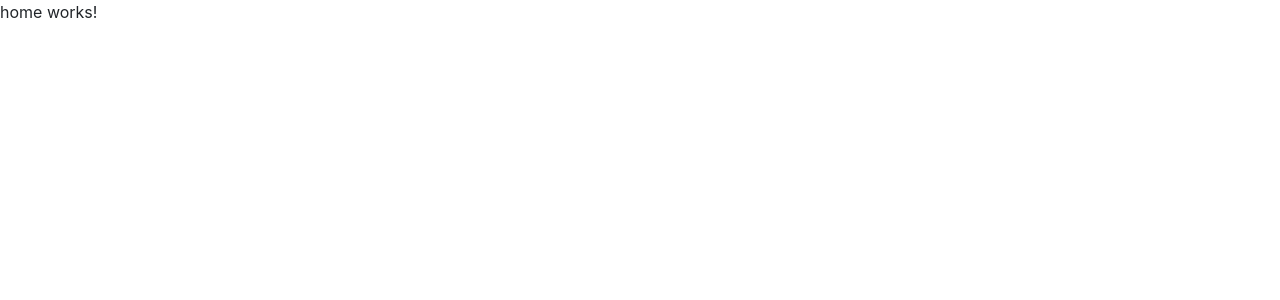
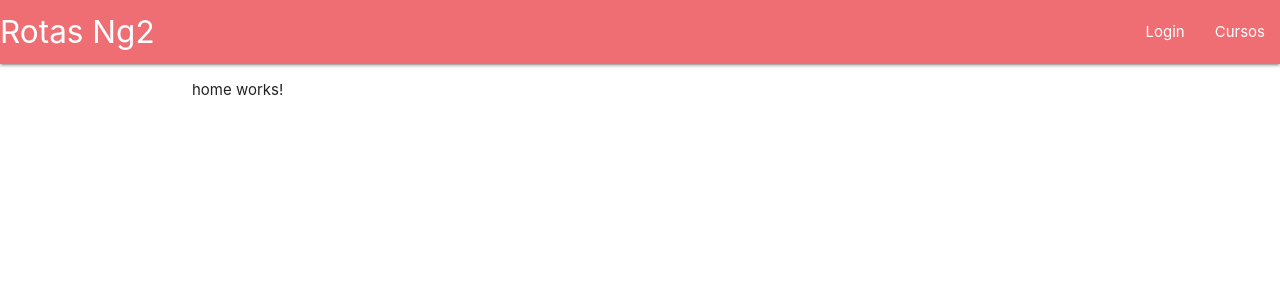
Before and after one commit to Keemluvr/angular-training, an Angular app in the folder rotas/: page / in a window 1280 px wide. Shown: the top 300 px of the page. Built offline with nearby package versions, Linux system fonts and the light colour scheme.

Commit message:
RouterLink: definindo rotas no template

```diff
--- a/rotas/package.json
+++ b/rotas/package.json
@@ -21,6 +21,7 @@
     "@angular/platform-browser-dynamic": "^2.3.1",
     "@angular/router": "^3.3.1",
     "core-js": "^2.4.1",
+    "materialize-css": "^1.0.0-rc.2",
     "rxjs": "^5.0.1",
     "ts-helpers": "^1.1.1",
     "zone.js": "^0.7.2"
--- a/rotas/src/app/app.component.html
+++ b/rotas/src/app/app.component.html
@@ -1 +1,15 @@
-<router-outlet></router-outlet>
+<nav>
+  <div class="nav-wrapper">
+    <a routerLink="" class="brand-logo">Rotas Ng2</a>
+    <ul id="nav-mobile" class="right hide-on-med-and-down">
+      <li><a routerLink="/login">Login</a></li>
+      <li><a routerLink="/cursos">Cursos</a></li>
+    </ul>
+  </div>
+</nav>
+
+<div class="container">
+
+  <router-outlet></router-outlet>
+
+</div>
--- a/rotas/src/index.html
+++ b/rotas/src/index.html
@@ -5,7 +5,7 @@
   <title>Rotas</title>
   <base href="/">
 
-  <link rel="stylesheet" href="https://stackpath.bootstrapcdn.com/bootstrap/4.3.1/css/bootstrap.min.css" integrity="sha384-ggOyR0iXCbMQv3Xipma34MD+dH/1fQ784/j6cY/iJTQUOhcWr7x9JvoRxT2MZw1T" crossorigin="anonymous">
+  <link rel="stylesheet" href="https://cdnjs.cloudflare.com/ajax/libs/materialize/1.0.0/css/materialize.min.css">
 
   <meta name="viewport" content="width=device-width, initial-scale=1">
   <link rel="icon" type="image/x-icon" href="favicon.ico">
@@ -13,8 +13,7 @@
 <body>
   <app-root>Loading...</app-root>
 
-  <script src="https://code.jquery.com/jquery-3.3.1.slim.min.js" integrity="sha384-q8i/X+965DzO0rT7abK41JStQIAqVgRVzpbzo5smXKp4YfRvH+8abtTE1Pi6jizo" crossorigin="anonymous"></script>
-  <script src="https://cdnjs.cloudflare.com/ajax/libs/popper.js/1.14.7/umd/popper.min.js" integrity="sha384-UO2eT0CpHqdSJQ6hJty5KVphtPhzWj9WO1clHTMGa3JDZwrnQq4sF86dIHNDz0W1" crossorigin="anonymous"></script>
-  <script src="https://stackpath.bootstrapcdn.com/bootstrap/4.3.1/js/bootstrap.min.js" integrity="sha384-JjSmVgyd0p3pXB1rRibZUAYoIIy6OrQ6VrjIEaFf/nJGzIxFDsf4x0xIM+B07jRM" crossorigin="anonymous"></script>
+  <script src="https://cdnjs.cloudflare.com/ajax/libs/materialize/1.0.0/js/materialize.min.js"></script>
+
 </body>
 </html>
```
Also changed, not shown: 1 other file (tests, documents, lock files or other folders).
